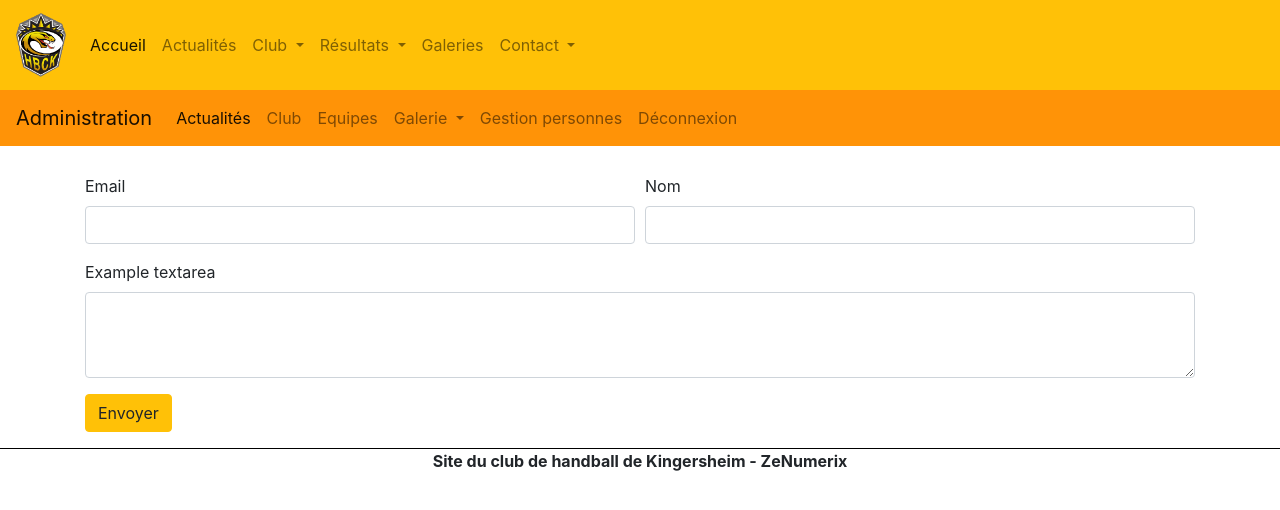
After one commit to emmanuelNono/SiteWeb_Handball, a PHP site: page /src/body/contact.php in a window 1280 px wide. The commit adds this page. Shown: the top 510 px of the page. Run offline with PHP 8.4, Linux system fonts and the light colour scheme; the visitor is signed in with stand-in values (Sample User, id 1).

Commit message:
Ajoute page formulaire contact

```diff
--- /dev/null
+++ b/src/body/contact.php
@@ -0,0 +1,29 @@
+<?php
+include('../includes/head.php');
+include('../includes/header.php')
+?>
+<div class="container">
+    <form>
+        <div class="form-row">
+            <div class="form-group col-md-6">
+                <label for="inputEmail">Email</label>
+                <input type="email" class="form-control" id="inputEmail4">
+            </div>
+            <div class="form-group col-md-6">
+                <label for="inputName">Nom</label>
+                <input type="text" class="form-control" id="inputName">
+            </div>
+        </div>
+        <div class="form-group">
+            <label for="exampleFormControlTextarea1">Example textarea</label>
+            <textarea class="form-control" id="exampleFormControlTextarea1" rows="3"></textarea>
+        </div>
+        <div class="form-group">
+            <button type="submit" class="btn btn-warning">Envoyer</button>
+        </div>
+    </form>
+</div>
+
+<?php
+include('../includes/footer.php');
+?>
--- a/src/includes/header.php
+++ b/src/includes/header.php
@@ -55,7 +55,7 @@
                             Contact
                         </a>
                         <div class="dropdown-menu" aria-labelledby="navbarDropdown">
-                            <a class="dropdown-item" href="#">Nous contacter</a>
+                            <a class="dropdown-item" href="../body/contact.php">Nous contacter</a>
                             <a class="dropdown-item" href="#">À propos</a>
                             <a class="dropdown-item" href="../body/login.php">Accès administration</a>
                         </div>
```
